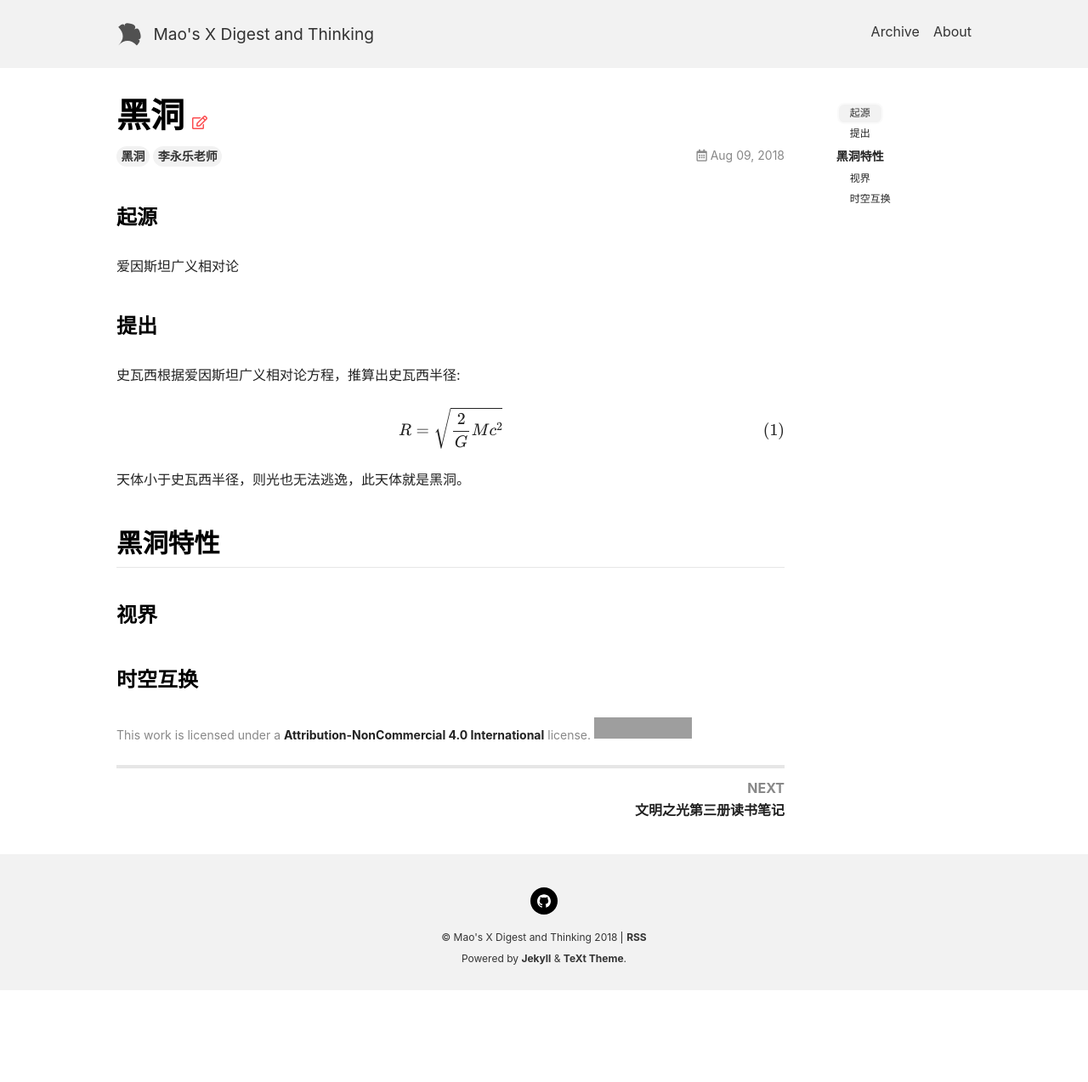
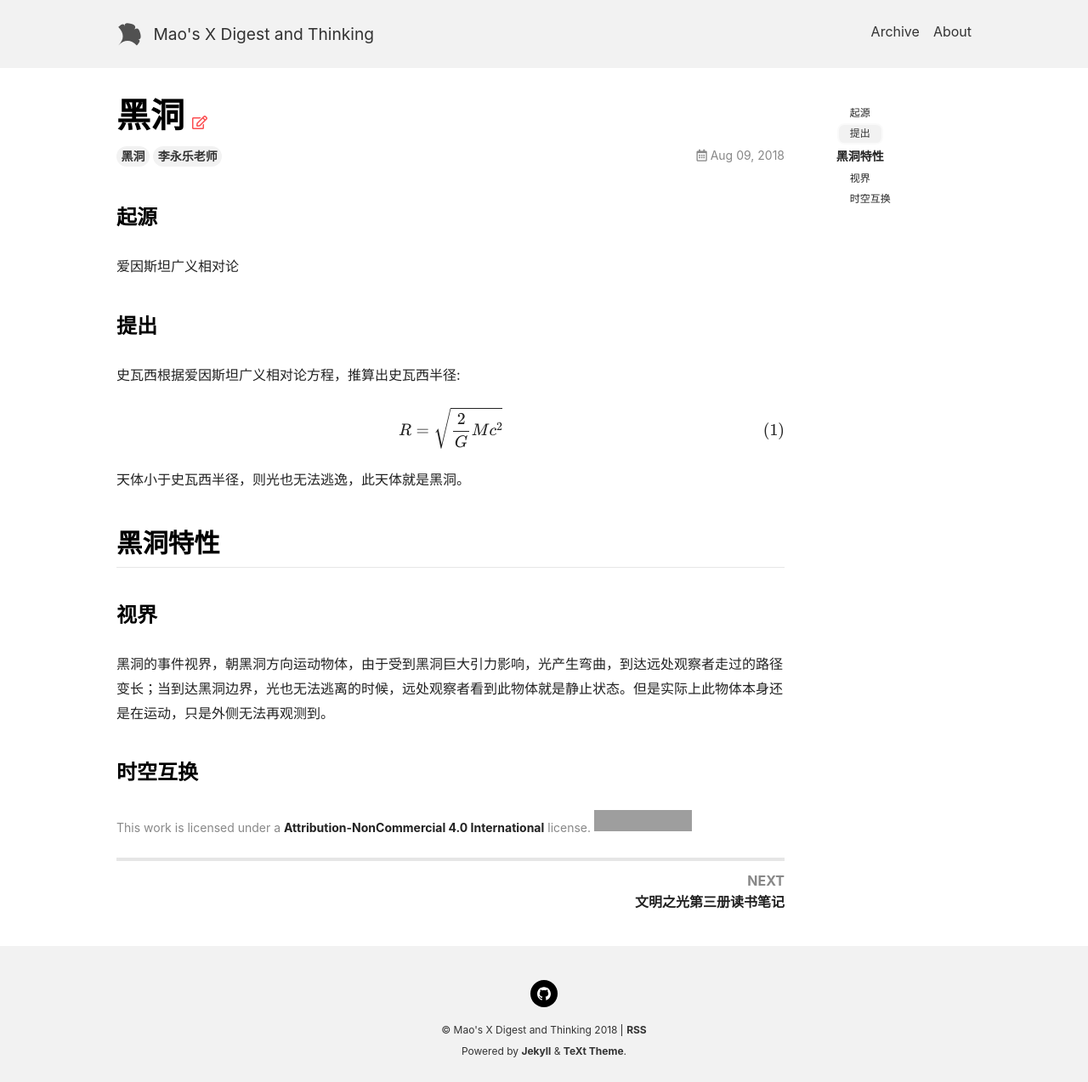
Before and after one commit to ibusybox/x, a Jekyll site: the page built from _posts/2018-08-09-黑洞.md, in a window 1280 px wide. Shown: the whole page at 85% size. Built offline with Jekyll 4.4.1, drawn with Linux system fonts in a browser that asks for light colours; nearby versions of some CDN libraries; formulas are drawn with MathJax 3; before the commit the page ends 1165 px from its top, so only the background shows below that; grey boxes are pictures that could not be loaded.

Commit message:
update post

```diff
--- a/_posts/2018-08-09-黑洞.md
+++ b/_posts/2018-08-09-黑洞.md
@@ -18,4 +18,6 @@
 
 ## 黑洞特性
 ### 视界
+黑洞的事件视界，朝黑洞方向运动物体，由于受到黑洞巨大引力影响，光产生弯曲，到达远处观察者走过的路径变长；当到达黑洞边界，光也无法逃离的时候，远处观察者看到此物体就是静止状态。但是实际上此物体本身还是在运动，只是外侧无法再观测到。
+
 ### 时空互换
```
